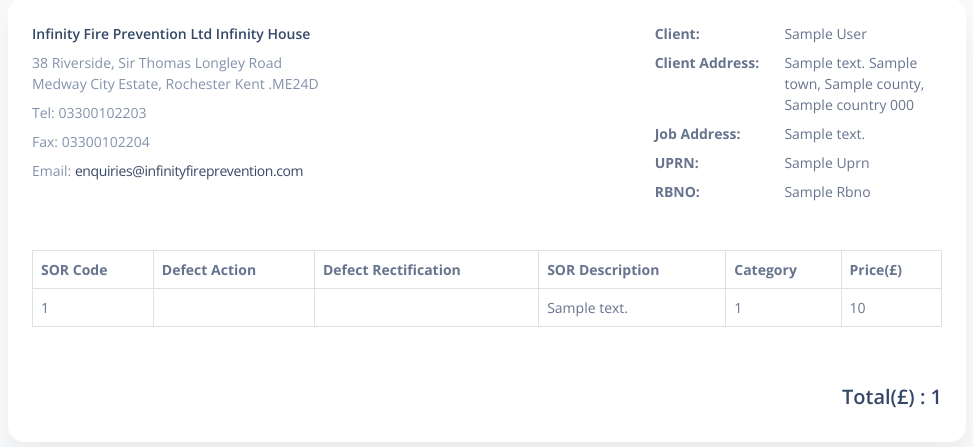
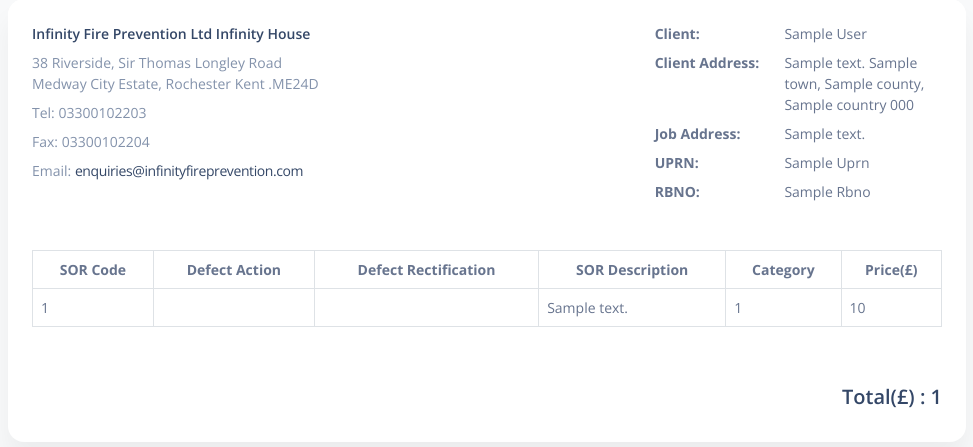
Before and after one commit to Shubham12111/ifp_project, a Django app: template requirement_management/templates/quote/quotation_view.html in a window 1280 px wide. Shown: the part 173-620 px from the top of the page, without its empty margins (290-1263 px from the left). Run offline with Django 4.2, Linux system fonts and the light colour scheme; the template is opened without the code that fills it: most values are stand-ins (such as "Sample title", 1, 10 or a date in 2020); data that the repository does not hold is empty; parts of the project's set-up code (start-up, migrations or seed data) failed here and were passed over; some libraries are stand-ins or nearby versions.

Commit message:
Centre Alignment of table headers

```diff
--- a/requirement_management/templates/quote/quotation_view.html
+++ b/requirement_management/templates/quote/quotation_view.html
@@ -84,12 +84,12 @@
                     <table class="custom-table text-right text-sm" style="width: 100%;">
                       <thead class="bg-default">
                         <tr class="text-sm">
-                          <th scope="col" class="pe-2 text-start ps-2 no-wrap">SOR Code </th>
-                          <th scope="col" class="pe-2 text-start ps-2 no-wrap">Defect Action </th>
-                          <th scope="col" class="pe-2 text-start ps-2 no-wrap">Defect Rectification </th>
-                          <th scope="col" class="pe-2 no-wrap">SOR Description</th>
-                          <th scope="col" class="pe-2 no-wrap">Category</th>
-                          <th scope="col" class="pe-2 no-wrap">Price(£)</th>
+                          <th scope="col" class="pe-2 text-start text-center ps-2">SOR Code </th>
+                          <th scope="col" class="pe-2 text-start text-center ps-2">Defect Action </th>
+                          <th scope="col" class="pe-2 text-start text-center ps-2">Defect Rectification </th>
+                          <th scope="col" class="text-center pe-2">SOR Description</th>
+                          <th scope="col" class="text-center pe-2">Category</th>
+                          <th scope="col" class="text-center pe-2">Price(£)</th>
                         </tr>
                       </thead>
                       <tbody>
```
